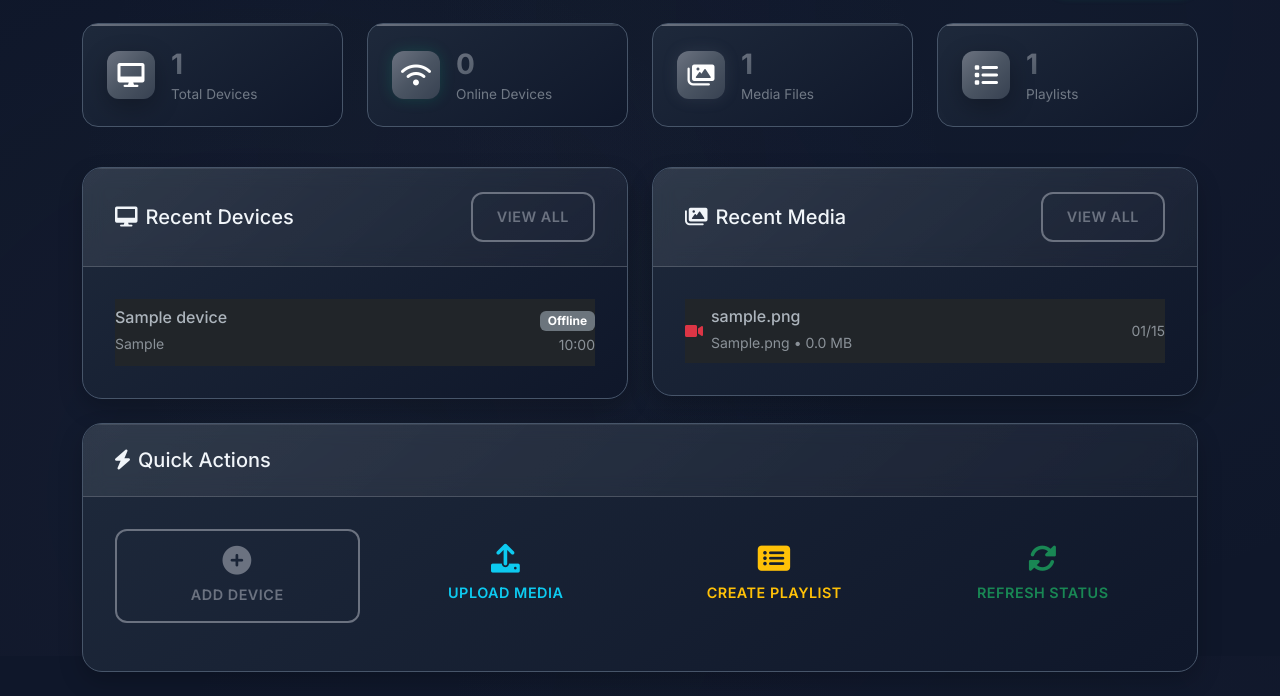
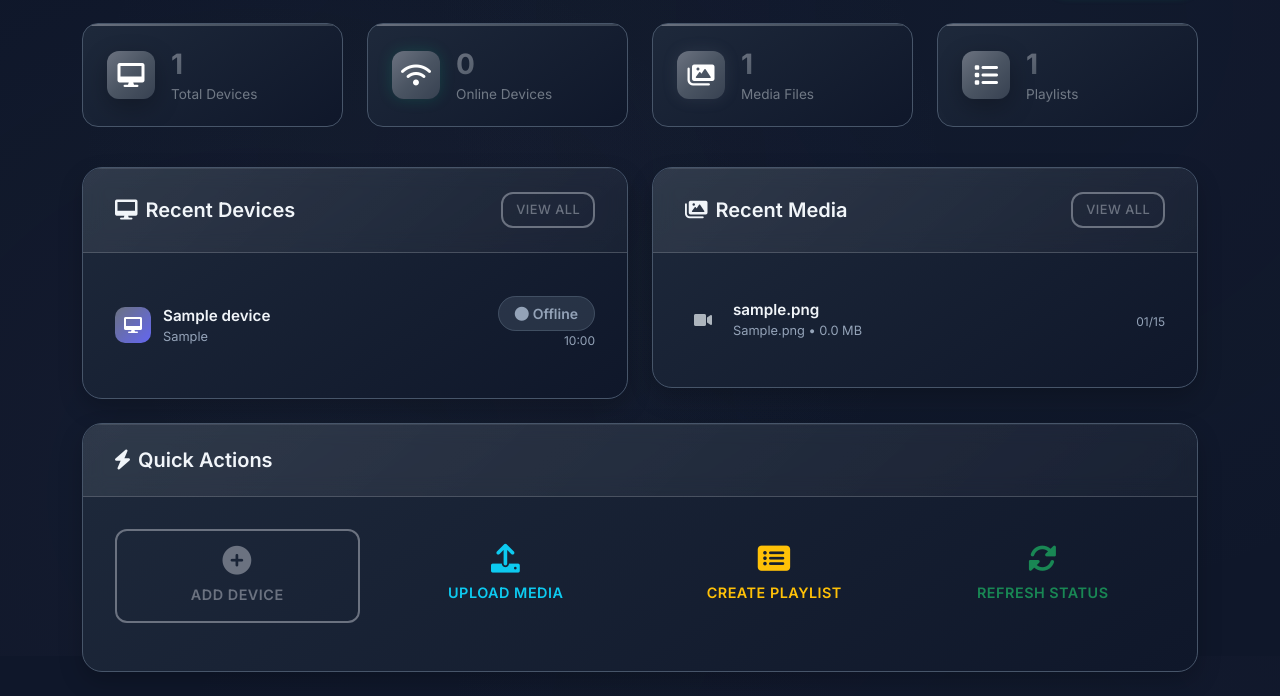
Before and after one commit to tbnobed/signage, a Flask app: page /dashboard in a window 1280 px wide. Shown: the part 144-840 px from the top of the page. Run offline with Flask 3, Linux system fonts and the light colour scheme; a user stored in the database is signed in; tables that the repository leaves empty hold one stand-in row (values such as "Sample post").

Commit message:
Improve the visual appearance and organization of dashboard lists
Update CSS styles for list groups, device items, and media items to enhance visual appeal and provide a more organized presentation. Includes new styling for empty states and card headers.

Replit-Commit-Author: Agent
Replit-Commit-Session-Id: c0590c84-e7e9-4f3c-88d9-42b3e0fffb0b
Replit-Commit-Checkpoint-Type: full_checkpoint
Replit-Commit-Screenshot-Url: https://storage.googleapis.com/screenshot-production-us-central1/3ded129e-9860-40f6-9a7b-c6732916557d/c0590c84-e7e9-4f3c-88d9-42b3e0fffb0b/rDPhdQ6

```diff
--- a/static/css/style.css
+++ b/static/css/style.css
@@ -388,6 +388,25 @@ body {
     border: 1px solid var(--border-primary);
 }
 
+/* Empty State Styling */
+.empty-state {
+    text-align: center;
+    padding: 3rem 2rem;
+    color: var(--text-muted);
+}
+
+.empty-state i {
+    font-size: 3rem;
+    margin-bottom: 1rem;
+    opacity: 0.5;
+}
+
+.empty-state p {
+    font-size: 1rem;
+    margin-bottom: 1.5rem;
+    opacity: 0.8;
+}
+
 .table th {
     background: var(--gradient-glass);
     font-weight: 700;
@@ -735,3 +754,100 @@ body {
     from { opacity: 0; transform: translateY(30px); }
     to { opacity: 1; transform: translateY(0); }
 }
+
+/* Modern List Group Styling */
+.list-group-flush .list-group-item {
+    background: transparent;
+    border: none;
+    border-bottom: 1px solid var(--border-primary);
+    padding: 1rem 0;
+    transition: all 0.3s ease;
+}
+
+.list-group-flush .list-group-item:last-child {
+    border-bottom: none;
+}
+
+.list-group-flush .list-group-item:hover {
+    background: var(--gradient-glass);
+    border-radius: 8px;
+    padding-left: 0.5rem;
+    padding-right: 0.5rem;
+    transform: translateX(2px);
+}
+
+/* Enhanced Device/Media List Items */
+.device-item, .media-item {
+    display: flex;
+    align-items: center;
+    gap: 0.75rem;
+    width: 100%;
+}
+
+.device-icon, .media-icon {
+    width: 36px;
+    height: 36px;
+    border-radius: 10px;
+    display: flex;
+    align-items: center;
+    justify-content: center;
+    font-size: 1rem;
+    flex-shrink: 0;
+}
+
+.device-icon {
+    background: linear-gradient(135deg, var(--primary-color), var(--info-color));
+    color: white;
+}
+
+.media-icon.image {
+    background: linear-gradient(135deg, var(--info-color), var(--primary-color));
+    color: white;
+}
+
+.media-icon.video {
+    background: linear-gradient(135deg, var(--danger-color), var(--warning-color));
+    color: white;
+}
+
+.item-content {
+    flex-grow: 1;
+    min-width: 0;
+}
+
+.item-content h6 {
+    font-weight: 600;
+    margin-bottom: 0.25rem;
+    color: var(--text-primary);
+    font-size: 0.95rem;
+}
+
+.item-content .item-meta {
+    font-size: 0.8rem;
+    color: var(--text-muted);
+    line-height: 1.2;
+}
+
+.item-status {
+    text-align: right;
+    flex-shrink: 0;
+}
+
+.item-status .item-time {
+    font-size: 0.75rem;
+    color: var(--text-muted);
+    margin-top: 0.25rem;
+    display: block;
+}
+
+/* Better Card Headers */
+.card-header h5 {
+    color: var(--text-primary);
+    font-weight: 600;
+}
+
+.card-header .btn-outline-primary {
+    font-size: 0.8rem;
+    padding: 0.4rem 0.8rem;
+    font-weight: 500;
+}
--- a/templates/dashboard.html
+++ b/templates/dashboard.html
@@ -74,27 +74,32 @@
                     {% if recent_devices %}
                     <div class="list-group list-group-flush">
                         {% for device in recent_devices %}
-                        <div class="list-group-item d-flex justify-content-between align-items-center px-0">
-                            <div>
-                                <h6 class="mb-1">{{ device.name }}</h6>
-                                <small class="text-muted">{{ device.location or 'No location set' }}</small>
+                        <div class="list-group-item">
+                            <div class="device-item">
+                                <div class="device-icon">
+                                    <i class="fas fa-desktop"></i>
                                 </div>
-                            <div class="text-end">
+                                <div class="item-content">
+                                    <h6>{{ device.name }}</h6>
+                                    <div class="item-meta">{{ device.location or 'No location set' }}</div>
+                                </div>
+                                <div class="item-status">
                                     {% if device.is_online() %}
-                                <span class="badge bg-success">Online</span>
+                                    <span class="status-online"><i class="fas fa-circle me-1"></i>Online</span>
                                     {% else %}
-                                <span class="badge bg-secondary">Offline</span>
+                                    <span class="status-offline"><i class="fas fa-circle me-1"></i>Offline</span>
                                     {% endif %}
                                     {% if device.last_checkin %}
-                                <br><small class="text-muted">{{ device.last_checkin.strftime('%H:%M') }}</small>
+                                    <span class="item-time">{{ device.last_checkin.strftime('%H:%M') }}</span>
                                     {% endif %}
+                                </div>
                             </div>
                         </div>
                         {% endfor %}
                     </div>
                     {% else %}
-                    <div class="text-center py-4 text-muted">
-                        <i class="fas fa-desktop fa-3x mb-3"></i>
+                    <div class="empty-state">
+                        <i class="fas fa-desktop"></i>
                         <p>No devices registered yet</p>
                         <a href="{{ url_for('main.devices') }}" class="btn btn-primary">Add First Device</a>
                     </div>
@@ -114,25 +119,29 @@
                     {% if recent_media %}
                     <div class="list-group list-group-flush">
                         {% for media in recent_media %}
-                        <div class="list-group-item d-flex justify-content-between align-items-center px-0">
-                            <div class="d-flex align-items-center">
+                        <div class="list-group-item">
+                            <div class="media-item">
+                                <div class="media-icon {{ media.file_type }}">
                                     {% if media.file_type == 'image' %}
-                                <i class="fas fa-image text-primary me-2"></i>
+                                    <i class="fas fa-image"></i>
                                     {% else %}
-                                <i class="fas fa-video text-danger me-2"></i>
+                                    <i class="fas fa-video"></i>
                                     {% endif %}
-                                <div>
-                                    <h6 class="mb-1">{{ media.original_filename }}</h6>
-                                    <small class="text-muted">{{ media.file_type|title }} • {{ (media.file_size / 1024 / 1024)|round(1) }} MB</small>
+                                </div>
+                                <div class="item-content">
+                                    <h6>{{ media.original_filename }}</h6>
+                                    <div class="item-meta">{{ media.file_type|title }} • {{ (media.file_size / 1024 / 1024)|round(1) }} MB</div>
+                                </div>
+                                <div class="item-status">
+                                    <span class="item-time">{{ media.created_at.strftime('%m/%d') }}</span>
                                 </div>
                             </div>
-                            <small class="text-muted">{{ media.created_at.strftime('%m/%d') }}</small>
                         </div>
                         {% endfor %}
                     </div>
                     {% else %}
-                    <div class="text-center py-4 text-muted">
-                        <i class="fas fa-images fa-3x mb-3"></i>
+                    <div class="empty-state">
+                        <i class="fas fa-images"></i>
                         <p>No media files uploaded yet</p>
                         <a href="{{ url_for('main.media') }}" class="btn btn-primary">Upload Media</a>
                     </div>
```
Lines whose indentation alone changed are shown as unchanged.
